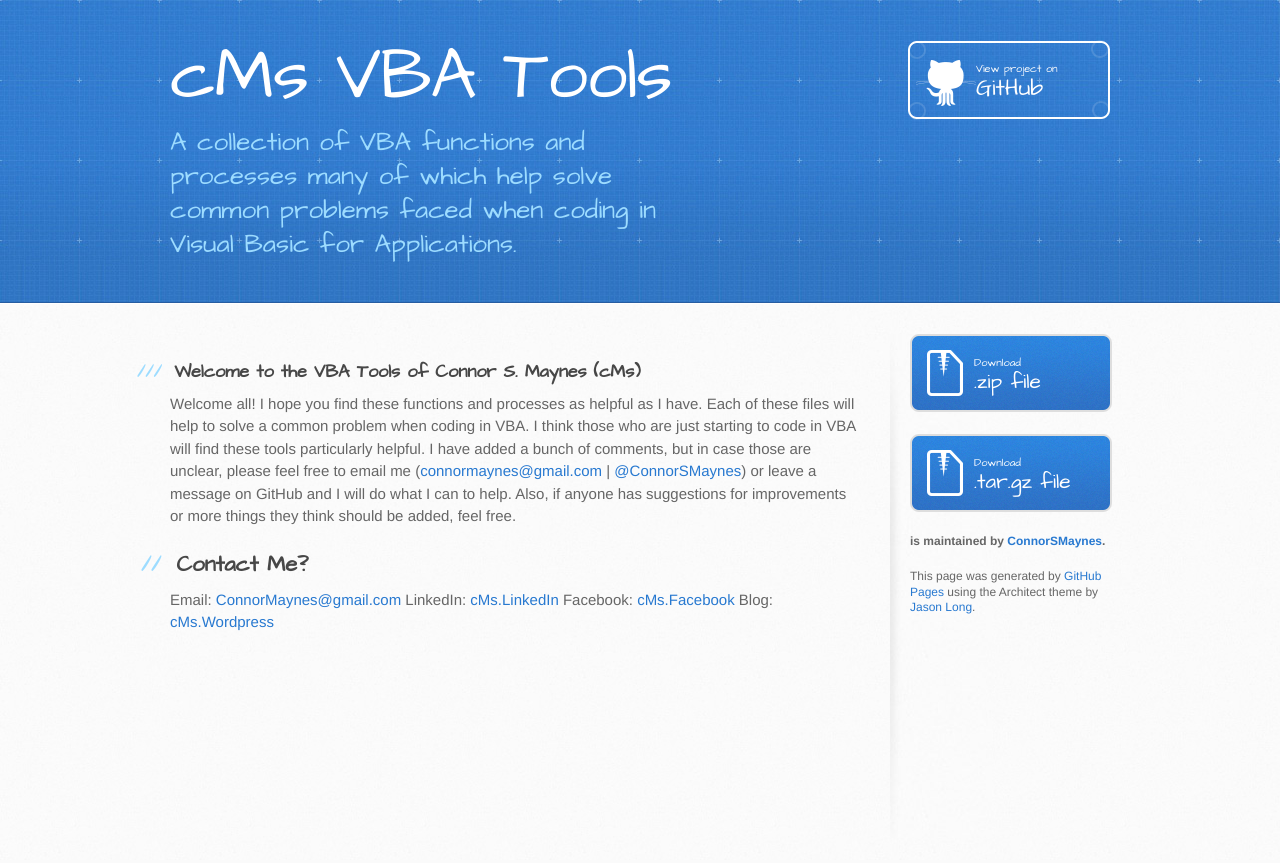
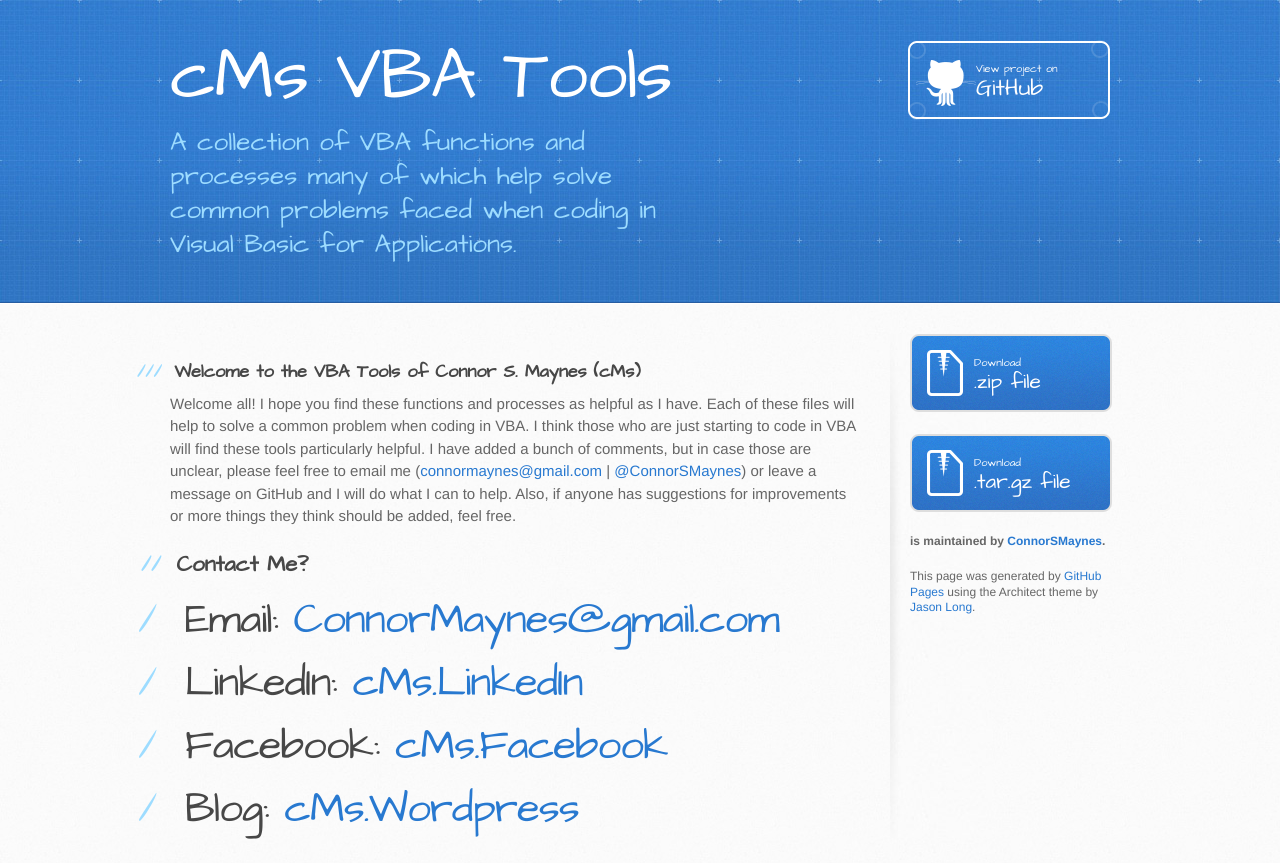
Before and after one commit to ConnorSMaynes/cMs_VBA_Tools.github.io, a plain HTML site: page index.html in a window 1280 px wide. Drawn offline with Linux system fonts and the light colour scheme.

Commit message:
Create gh-pages branch via GitHub

```diff
--- a/index.html
+++ b/index.html
@@ -36,10 +36,21 @@
 <h2>
 <a id="contact-me" class="anchor" href="#contact-me" aria-hidden="true"><span aria-hidden="true" class="octicon octicon-link"></span></a>Contact Me?</h2>
 
-<p>Email: <a href="mailto:ConnorMaynes@gmail.com">ConnorMaynes@gmail.com</a>
-LinkedIn: <a href="https://www.linkedin.com/in/connormaynes">cMs.LinkedIn</a>
-Facebook: <a href="https://www.facebook.com/connor.maynes">cMs.Facebook</a>
-Blog: <a href="https://connorsherwoodmaynes.wordpress.com/">cMs.Wordpress</a></p>
+<h1>
+<a id="email-connormaynesgmailcom" class="anchor" href="#email-connormaynesgmailcom" aria-hidden="true"><span aria-hidden="true" class="octicon octicon-link"></span></a>Email: <a href="mailto:ConnorMaynes@gmail.com">ConnorMaynes@gmail.com</a>
+</h1>
+
+<h1>
+<a id="linkedin-cmslinkedin" class="anchor" href="#linkedin-cmslinkedin" aria-hidden="true"><span aria-hidden="true" class="octicon octicon-link"></span></a>LinkedIn: <a href="https://www.linkedin.com/in/connormaynes">cMs.LinkedIn</a>
+</h1>
+
+<h1>
+<a id="facebook-cmsfacebook" class="anchor" href="#facebook-cmsfacebook" aria-hidden="true"><span aria-hidden="true" class="octicon octicon-link"></span></a>Facebook: <a href="https://www.facebook.com/connor.maynes">cMs.Facebook</a>
+</h1>
+
+<h1>
+<a id="blog-cmswordpress" class="anchor" href="#blog-cmswordpress" aria-hidden="true"><span aria-hidden="true" class="octicon octicon-link"></span></a>Blog: <a href="https://connorsherwoodmaynes.wordpress.com/">cMs.Wordpress</a>
+</h1>
         </section>
 
         <aside id="sidebar">
--- a/params.json
+++ b/params.json
@@ -1,6 +1,6 @@
 {
   "name": "cMs VBA Tools",
   "tagline": "A collection of VBA functions and processes many of which help solve common problems faced when coding in Visual Basic for Applications.",
-  "body": "### Welcome to the VBA Tools of Connor S. Maynes (cMs)\r\nWelcome all! I hope you find these functions and processes as helpful as I have. Each of these files will help to solve a common problem when coding in VBA. I think those who are just starting to code in VBA will find these tools particularly helpful. I have added a bunch of comments, but in case those are unclear, please feel free to email me (connormaynes@gmail.com | @ConnorSMaynes) or leave a message on GitHub and I will do what I can to help. Also, if anyone has suggestions for improvements or more things they think should be added, feel free.\r\n\r\n## Contact Me?\r\nEmail: ConnorMaynes@gmail.com\r\nLinkedIn: [cMs.LinkedIn](https://www.linkedin.com/in/connormaynes)\r\nFacebook: [cMs.Facebook](https://www.facebook.com/connor.maynes)\r\nBlog: [cMs.Wordpress](https://connorsherwoodmaynes.wordpress.com/)",
+  "body": "### Welcome to the VBA Tools of Connor S. Maynes (cMs)\r\nWelcome all! I hope you find these functions and processes as helpful as I have. Each of these files will help to solve a common problem when coding in VBA. I think those who are just starting to code in VBA will find these tools particularly helpful. I have added a bunch of comments, but in case those are unclear, please feel free to email me (connormaynes@gmail.com | @ConnorSMaynes) or leave a message on GitHub and I will do what I can to help. Also, if anyone has suggestions for improvements or more things they think should be added, feel free.\r\n\r\n## Contact Me?\r\n#Email: ConnorMaynes@gmail.com\r\n#LinkedIn: [cMs.LinkedIn](https://www.linkedin.com/in/connormaynes)\r\n#Facebook: [cMs.Facebook](https://www.facebook.com/connor.maynes)\r\n#Blog: [cMs.Wordpress](https://connorsherwoodmaynes.wordpress.com/)",
   "note": "Don't delete this file! It's used internally to help with page regeneration."
 }
```
